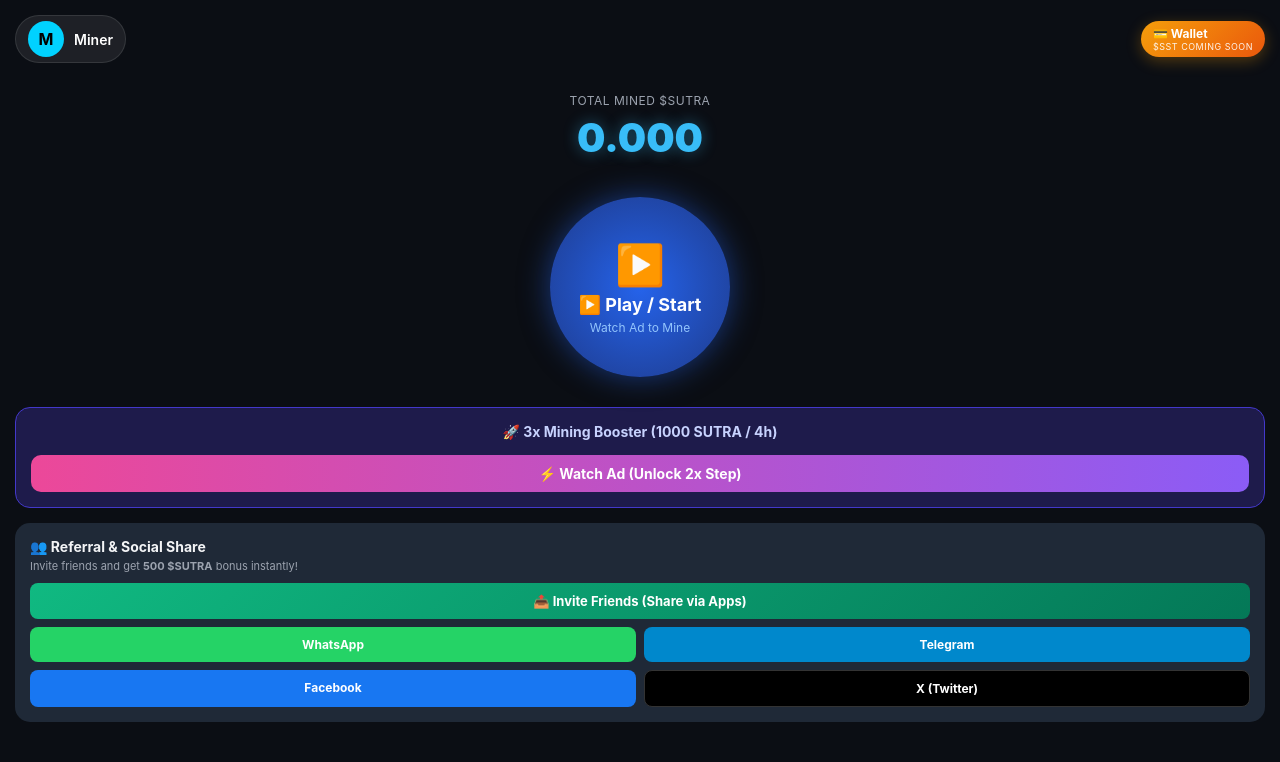
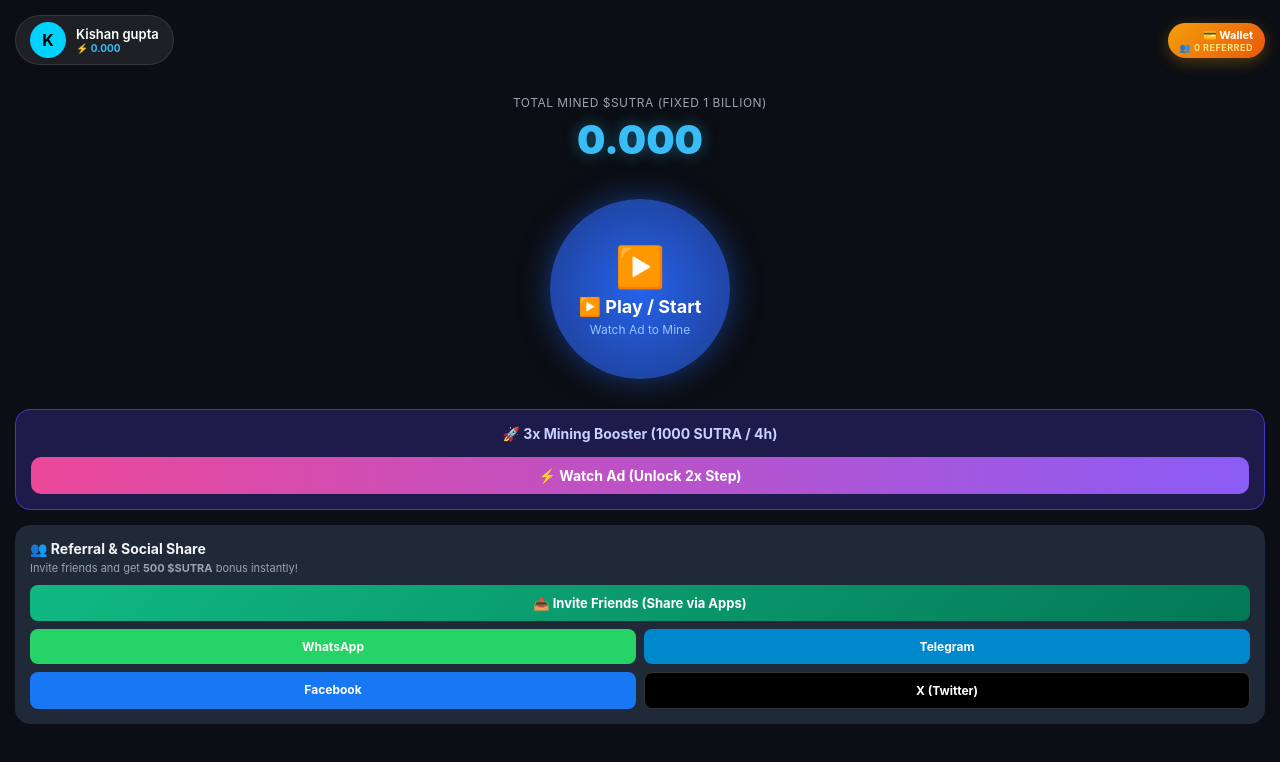
Before and after one commit to bahikishan546-debug/Sutra-Token, a website: page public/index.html in a window 1280 px wide. Drawn offline with Linux system fonts and the light colour scheme.

Commit message:
Update index.html

```diff
--- a/public/index.html
+++ b/public/index.html
@@ -3,23 +3,28 @@
 <head>
     <meta charset="UTF-8">
     <meta name="viewport" content="width=device-width, initial-scale=1.0, user-scalable=no">
-    <title>Sutra Token Mining</title>
+    <title>Sutra Token Mining Ecosystem</title>
     <script src="https://telegram.org/js/telegram-web-app.js"></script>
     <style>
         * { box-sizing: border-box; margin: 0; padding: 0; font-family: -apple-system, BlinkMacSystemFont, 'Segoe UI', Roboto, sans-serif; }
         body { background: #0b0e14; color: #ffffff; padding: 15px; display: flex; flex-direction: column; align-items: center; min-height: 100vh; }
 
         .top-bar { width: 100%; display: flex; justify-content: space-between; align-items: center; margin-bottom: 20px; }
-        .profile-box { display: flex; align-items: center; gap: 10px; background: rgba(255,255,255,0.08); padding: 5px 12px; border-radius: 25px; cursor: pointer; border: 1px solid rgba(255,255,255,0.1); transition: transform 0.1s; }
+
+        /* Profile & Live Counter Box */
+        .profile-box { display: flex; align-items: center; gap: 10px; background: rgba(255,255,255,0.08); padding: 6px 14px; border-radius: 25px; cursor: pointer; border: 1px solid rgba(255,255,255,0.1); transition: transform 0.1s; }
         .profile-box:active { transform: scale(0.95); }
         .profile-pic { width: 36px; height: 36px; border-radius: 50%; background: #00d2ff; display: flex; align-items: center; justify-content: center; font-weight: bold; font-size: 16px; color: #000; overflow: hidden; }
         .profile-pic img { width: 100%; height: 100%; object-fit: cover; }
-        .profile-name { font-size: 14px; font-weight: 600; max-width: 90px; white-space: nowrap; overflow: hidden; text-overflow: ellipsis; }
+        .profile-info { display: flex; flex-direction: column; }
+        .profile-name { font-size: 13px; font-weight: 600; max-width: 90px; white-space: nowrap; overflow: hidden; text-overflow: ellipsis; }
+        .profile-meter { font-size: 10px; color: #38bdf8; font-weight: bold; }
 
+        /* Wallet & Referral Count Box */
         .wallet-btn { background: linear-gradient(135deg, #f59e0b, #ea580c); padding: 5px 12px; border-radius: 20px; text-align: right; border: none; cursor: pointer; color: white; box-shadow: 0 4px 15px rgba(245, 158, 11, 0.3); transition: transform 0.1s; }
         .wallet-btn:active { transform: scale(0.95); }
-        .wallet-title { font-size: 12px; font-weight: bold; display: flex; align-items: center; gap: 4px; }
-        .wallet-sub { font-size: 9px; text-transform: uppercase; letter-spacing: 0.5px; opacity: 0.9; text-align: left; }
+        .wallet-title { font-size: 11px; font-weight: bold; display: flex; align-items: center; justify-content: flex-end; gap: 4px; }
+        .wallet-sub { font-size: 9px; text-transform: uppercase; letter-spacing: 0.5px; opacity: 0.9; text-align: right; color: #fef08a; font-weight: bold; }
 
         .balance-card { text-align: center; margin: 10px 0 20px 0; }
         .balance-title { font-size: 12px; color: #9ca3af; text-transform: uppercase; letter-spacing: 0.5px; }
@@ -85,11 +90,11 @@
         <div class="modal-content">
             <div class="modal-title">💳 My Wallet & Assets</div>
             <div class="modal-balance-box">
-                <div class="modal-bal-lbl">Total Mined $SUTRA</div>
+                <div class="modal-bal-lbl">Total Mined $SUTRA (Fixed Supply: 1B)</div>
                 <div class="modal-bal-val" id="modalTokenBal">0.000</div>
             </div>
             <div class="sst-status-box">
-                🪙 <b>$SST Coin</b><br>Coming Soon (Mainnet Launch & Listing)
+                🪙 <b>$SST Coin</b> (Rate: 1000 SUTRA = 1 SST)<br>Coming Soon (Mainnet Launch & Listing)
             </div>
             <button class="modal-btn" style="background: #374151; cursor: not-allowed;" id="withdrawBtn">🔒 Withdraw (Coming Soon)</button>
             <button class="close-modal" onclick="toggleModal('walletModal', false)">Close</button>
@@ -114,23 +119,26 @@
     </div>
 
     <div class="top-bar">
-        <!-- Profile Box (Click to edit name/photo) -->
+        <!-- Profile Box with Live Mining Meter underneath -->
         <div class="profile-box" onclick="toggleModal('profileModal', true)">
             <div class="profile-pic" id="uPicContainer">
                 <span id="uPicText">S</span>
             </div>
-            <div class="profile-name" id="uName">Miner</div>
+            <div class="profile-info">
+                <div class="profile-name" id="uName">Miner</div>
+                <div class="profile-meter" id="liveMeter">⚡ 0.000 Mined</div>
+            </div>
         </div>
 
-        <!-- Wallet Button (Click to open wallet & withdraw options) -->
+        <!-- Wallet Button with Referral Count Meter underneath -->
         <button class="wallet-btn" onclick="toggleModal('walletModal', true)">
             <div class="wallet-title">💳 Wallet</div>
-            <div class="wallet-sub">$SST Coming Soon</div>
+            <div class="wallet-sub" id="refMeterText">👥 0 Referred</div>
         </button>
     </div>
 
     <div class="balance-card">
-        <div class="balance-title">Total Mined $SUTRA</div>
+        <div class="balance-title">Total Mined $SUTRA (Fixed 1 Billion)</div>
         <div class="balance-amount" id="tokenBalance">0.000</div>
     </div>
 
@@ -165,7 +173,7 @@
 
         const user = tg?.initDataUnsafe?.user;
 
-        let savedName = localStorage.getItem('sst_custom_name') || (user ? user.first_name : "Miner");
+        let savedName = localStorage.getItem('sst_custom_name') || (user ? user.first_name : "Kishan gupta");
         let savedPic = localStorage.getItem('sst_custom_pic') || "";
 
         function renderProfile() {
@@ -188,24 +196,30 @@
             toggleModal('profileModal', false);
         }
 
-        // Referral System: +500 SUTRA bonus for joining via ref link
+        // Referral & Count Meter Logic
         const urlParams = new URLSearchParams(window.location.search);
         const startParam = tg?.initDataUnsafe?.start_param || urlParams.get('start');
 
         let balance = parseFloat(localStorage.getItem('sst_bal')) || 0;
+        let referralCount = parseInt(localStorage.getItem('sst_ref_count')) || 0;
 
         if (startParam && startParam.startsWith('ref_') && !localStorage.getItem('sst_ref_claimed')) {
             balance += 500;
+            referralCount += 1;
             localStorage.setItem('sst_bal', balance);
+            localStorage.setItem('sst_ref_count', referralCount);
             localStorage.setItem('sst_ref_claimed', 'true');
             alert("🎉 Congratulations! You received 500 $SUTRA referral bonus!");
         }
 
+        // Update Referral Meter UI
+        document.getElementById('refMeterText').innerText = `👥 ${referralCount} Referred`;
+
         const DURATION_24H = 24 * 60 * 60 * 1000;
         const DURATION_3H = 3 * 60 * 60 * 1000;
 
-        const BASE_RATE = 2017 / (24 * 60 * 60);
-        const BOOST_RATE = 1000 / (4 * 60 * 60);
+        const BASE_RATE = 10000 / (24 * 60 * 60); // 1 Billion Supply Scale
+        const BOOST_RATE = 4000 / (4 * 60 * 60);
 
         let lastCalcTime = parseInt(localStorage.getItem('sst_last_calc')) || Date.now();
         let miningStartTime = parseInt(localStorage.getItem('sst_mine_start')) || 0;
@@ -250,6 +264,7 @@
         function updateUI(now, isMiningActive, isBoostActive) {
             document.getElementById('tokenBalance').innerText = balance.toFixed(3);
             document.getElementById('modalTokenBal').innerText = balance.toFixed(3);
+            document.getElementById('liveMeter').innerText = `⚡ ${balance.toFixed(3)}`;
 
             const mBtn = document.getElementById('mineBtn');
             const mText = document.getElementById('mineText');
@@ -336,24 +351,28 @@
         setInterval(calculateEarnings, 1000);
 
         const refLink = `https://t.me/SutraTokenBot?start=ref_${user?.id || 'miner'}`;
-        const sTxt = encodeURIComponent(`🚀 Join Sutra Token Mining App and get 500 $SUTRA bonus instantly!\n\nJoin here: ${refLink}`);
+        const shareText = `🚀 Join Sutra Token Mining App and get 500 $SUTRA bonus instantly!\n\nJoin here: ${refLink}`;
 
         function nativeShare() {
             if (navigator.share) {
                 navigator.share({
                     title: 'Sutra Token Mining',
-                    text: '🚀 Join Sutra Token Mining & earn free crypto!',
+                    text: shareText,
                     url: refLink,
                 }).catch(() => {});
             } else {
-                prompt("Copy your referral link:", refLink);
+                if (tg && tg.openTelegramLink) {
+                    tg.openTelegramLink(`https://t.me/share/url?url=${encodeURIComponent(refLink)}&text=${encodeURIComponent(shareText)}`);
+                } else {
+                    prompt("Copy your referral link:", refLink);
+                }
             }
         }
 
-        document.getElementById('waShare').href = `https://api.whatsapp.com/send?text=${sTxt}`;
-        document.getElementById('tgShare').href = `https://t.me/share/url?url=${refLink}&text=${sTxt}`;
+        document.getElementById('waShare').href = `https://api.whatsapp.com/send?text=${encodeURIComponent(shareText)}`;
+        document.getElementById('tgShare').href = `https://t.me/share/url?url=${encodeURIComponent(refLink)}&text=${encodeURIComponent(shareText)}`;
         document.getElementById('fbShare').href = `https://www.facebook.com/sharer/sharer.php?u=${encodeURIComponent(refLink)}`;
-        document.getElementById('xShare').href = `https://twitter.com/intent/tweet?text=${sTxt}`;
+        document.getElementById('xShare').href = `https://twitter.com/intent/tweet?text=${encodeURIComponent(shareText)}`;
     </script>
 </body>
 </html>
```
